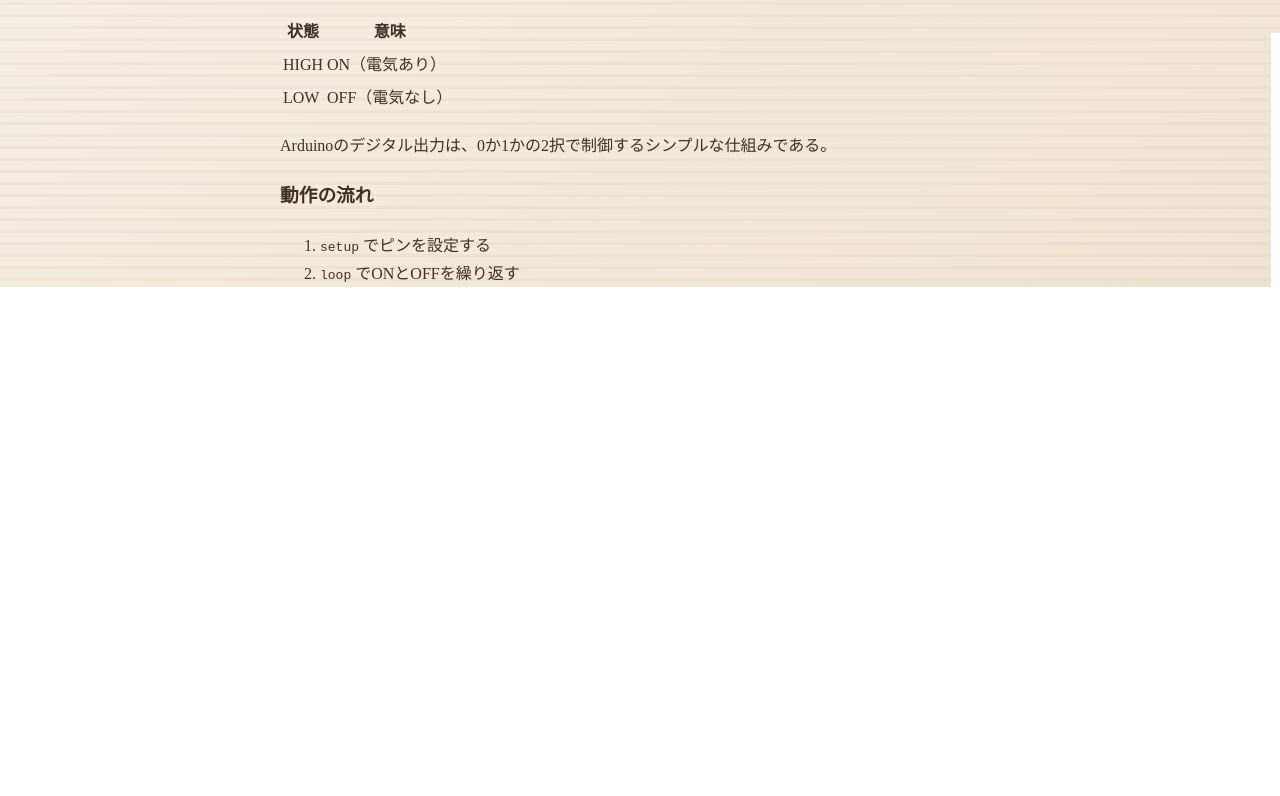
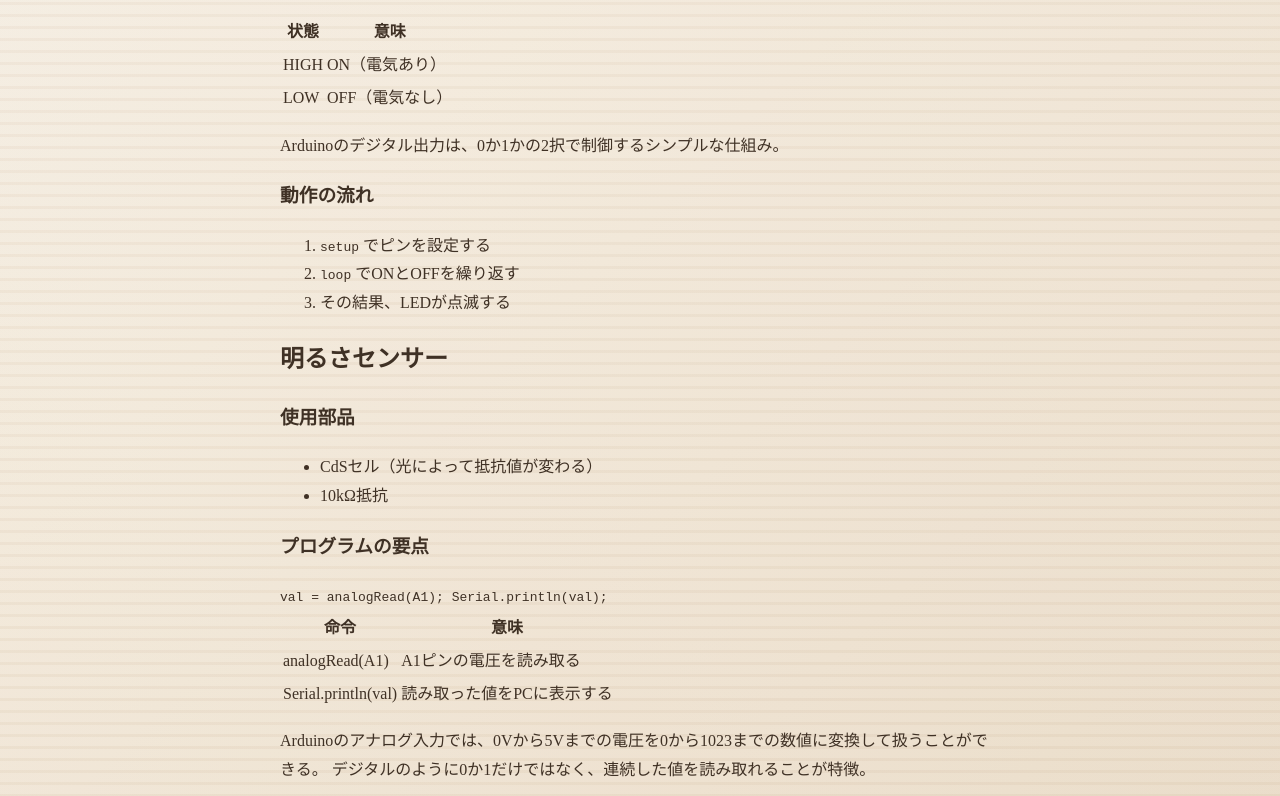
Before and after one commit to okku-sann/xbp, a plain HTML site: page de34/1.html in a window 1280 px wide. Shown: the part 984-1780 px from the top of the page. Drawn offline with Linux system fonts and the light colour scheme.

Commit message:
あああ

```diff
--- a/de34/1.html
+++ b/de34/1.html
@@ -81,7 +81,7 @@
             </tr>
         </table>
 
-        <p>Arduinoのデジタル出力は、0か1かの2択で制御するシンプルな仕組みである。</p>
+        <p>Arduinoのデジタル出力は、0か1かの2択で制御するシンプルな仕組み。</p>
 
         <h3>動作の流れ</h3>
         <ol>
@@ -122,7 +122,7 @@
 
         <p>
             Arduinoのアナログ入力では、0Vから5Vまでの電圧を0から1023までの数値に変換して扱うことができる。
-            デジタルのように0か1だけではなく、連続した値を読み取れることが特徴である。
+            デジタルのように0か1だけではなく、連続した値を読み取れることが特徴。
         </p>
 
         <table>
```
